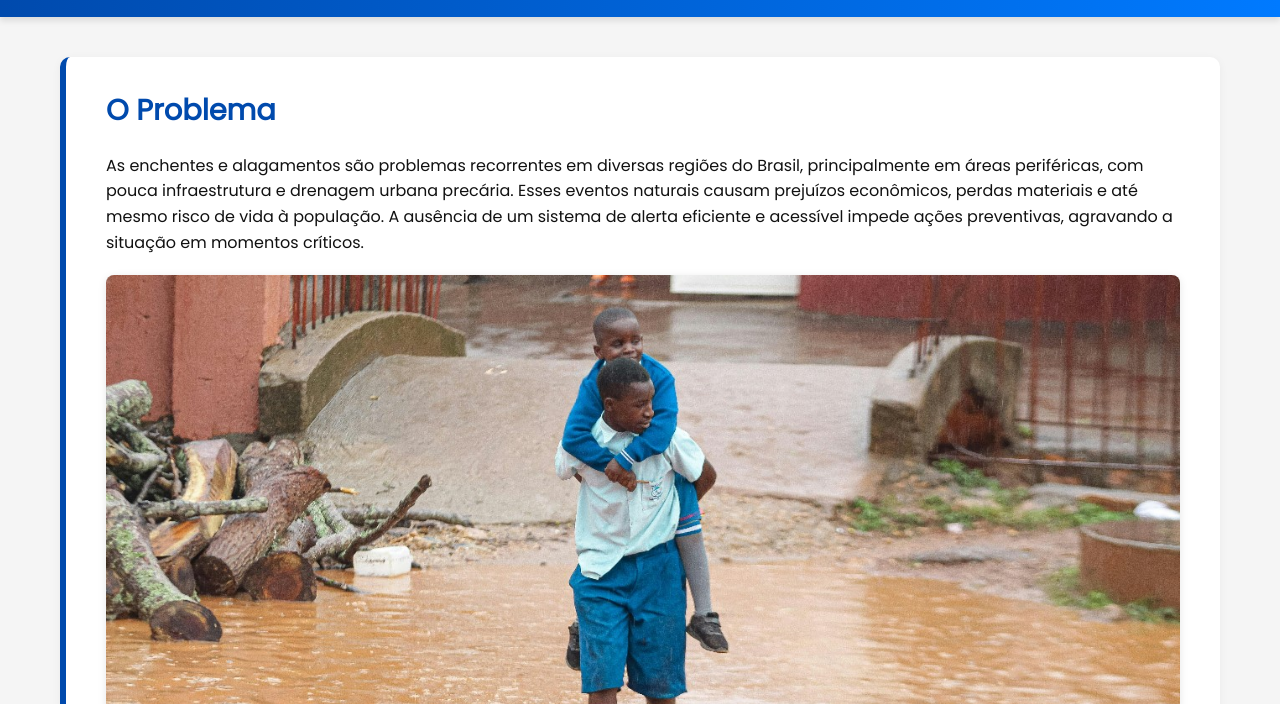
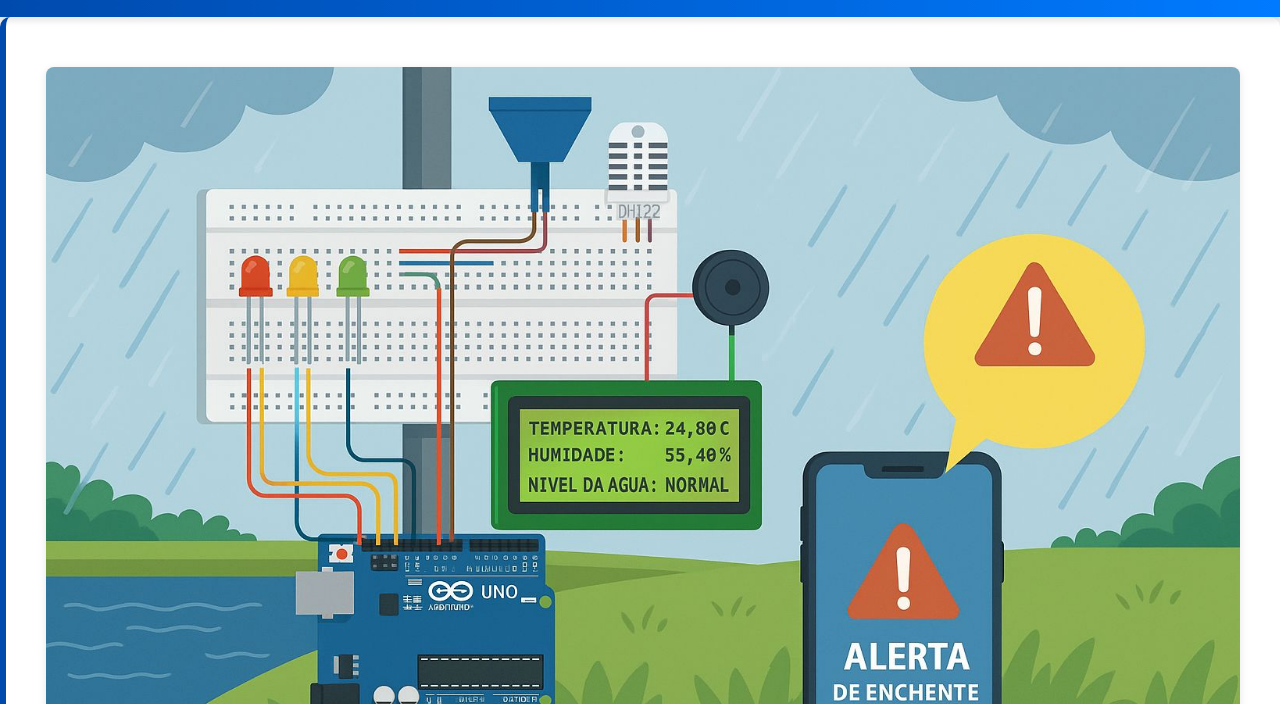
Before and after one commit to GlobalSolution06-06-25/FloodGuard, a plain HTML site: page index.html in a window 1280 px wide. Shown: the part 96-800 px from the top of the page. Drawn offline with Linux system fonts and the light colour scheme.

Commit message:
Adicionando pasta JS e slideshow

```diff
--- a/index.html
+++ b/index.html
@@ -24,7 +24,9 @@
       </nav>
     </div>
   </header>
-
+    <section class="banner">
+      <img id="image" alt="Imagem">
+  </section>
   <main>
     <section id="problema">
       <h2>O Problema</h2>
@@ -81,5 +83,6 @@
   <footer>
     <p>© 2025 FloodGuard | Projeto Acadêmico FIAP</p>
   </footer>
+  <script src="./src/js/script.js"></script>
 </body>
 </html>
--- a/src/css/estilo.css
+++ b/src/css/estilo.css
@@ -66,6 +66,12 @@ nav a {
 nav a:hover {
   background-color: var(--azul-claro);
   color: var(--azul);
+}
+
+.banner #image{
+  width: 100%;
+  height: 100vh;
+  object-fit: cover;
 }
 
 main {
--- /dev/null
+++ b/src/js/script.js
@@ -0,0 +1,18 @@
+let imagens = [
+    'src/assets/imagem1.jpg',
+    'src/assets/ilustração.jpg',
+    'src/assets/impacto.jpg',
+];
+
+let index = 0;
+let tempo = 3000;
+
+function slideShow() {
+    document.getElementById('image').src = imagens[index];
+    index++;
+    if (index == imagens.length) {
+        index = 0;
+    }
+    setTimeout("slideShow()", tempo)
+}
+slideShow();
```
Also changed, not shown: src/pages/quiz.html (+12 -0 lines), src/assets/imagem1.jpg (added), src/assets/imagem2.jpg (added), src/assets/imagem3.jpg (added), src/js/quiz.js (added).
